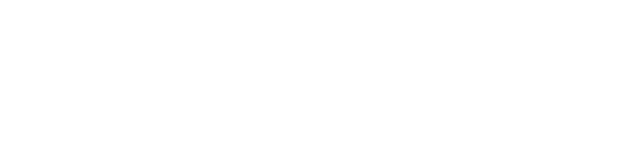
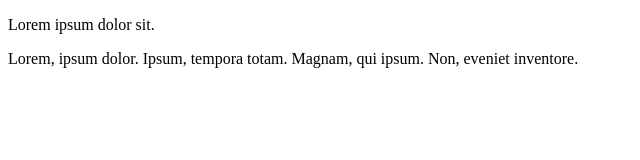
Before and after one commit to berkweb/kodluyoruzilkrepo, a plain HTML site: page index.html in a window 1280 px wide. Shown: the whole page, without its empty margins (0-640 px from the left). Drawn offline with Linux system fonts and the light colour scheme.

Commit message:
Paragraflar eklendi.

```diff
--- a/index.html
+++ b/index.html
@@ -6,6 +6,10 @@
         </title>
     </head>
     <body>
-
+       <p>Lorem ipsum dolor sit.</p>
+       <p>Lorem, ipsum dolor.
+       Ipsum, tempora totam.
+       Magnam, qui ipsum.
+       Non, eveniet inventore.</p>
     </body>
 </html>
```
